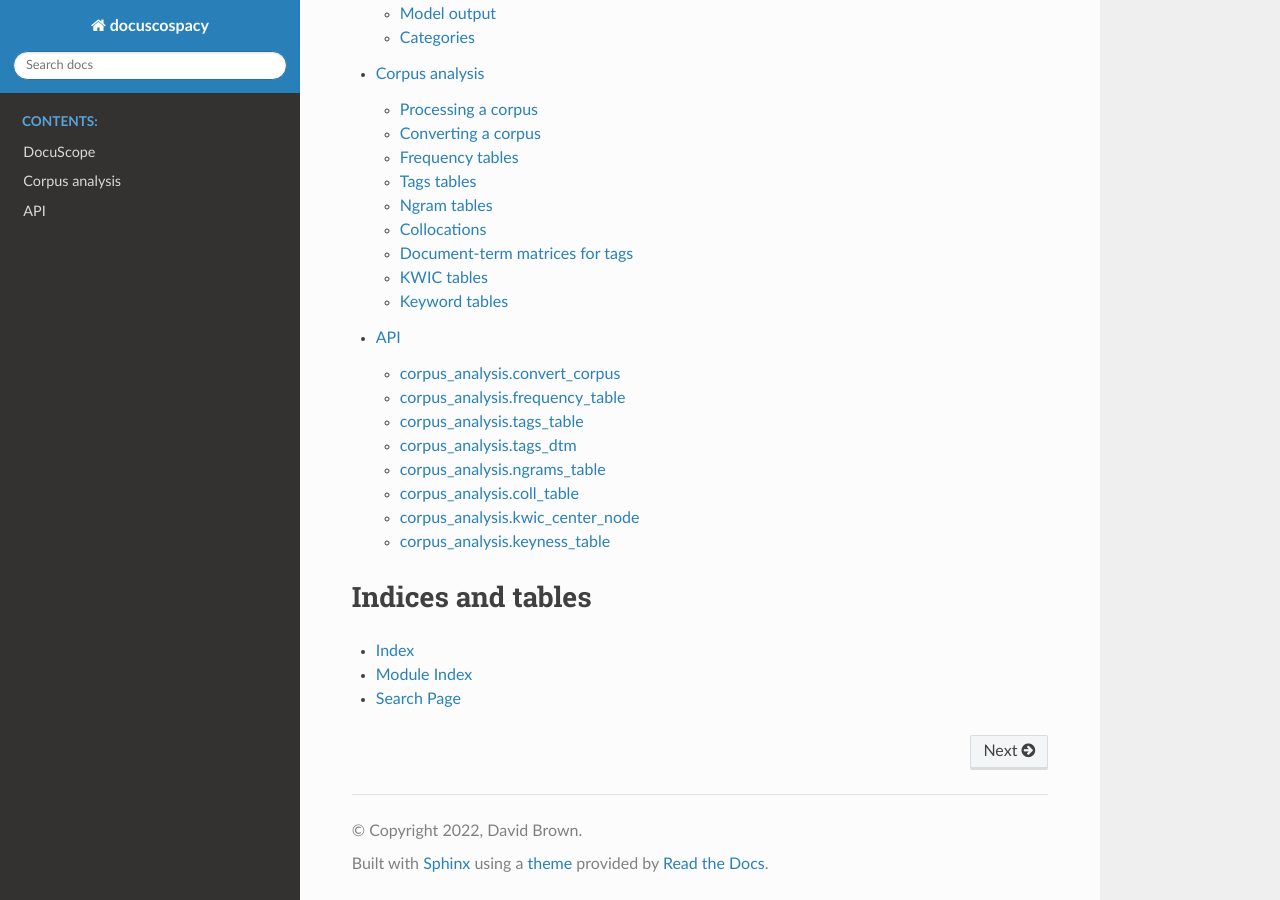
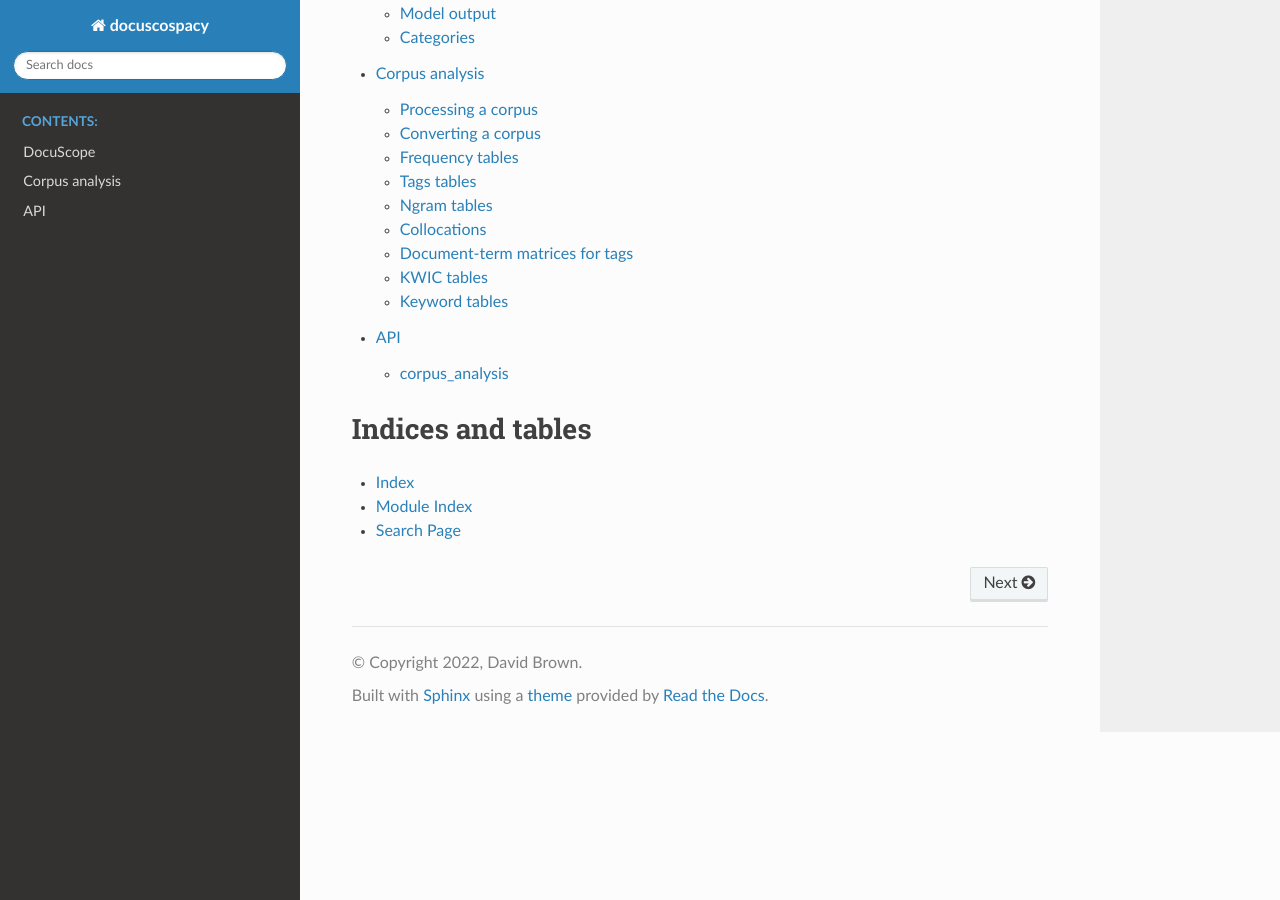
Before and after one commit to browndw/docuscospacy, a Sphinx documentation site: the page built from docs/source/index.rst, in a window 1280 px wide and 900 px high, scrolled down 2131 px. Built offline with Sphinx 7.4.7 and the Read the Docs theme 2.0.0, drawn with Linux system fonts in a browser that asks for light colours; pages that are not in the unit, such as notebooks, are missing from menus.

```diff
--- a/docs/source/api.rst
+++ b/docs/source/api.rst
@@ -3,50 +3,8 @@
 API
 ===
 
-corpus_analysis.convert_corpus
-------------------------------
+corpus_analysis
+---------------
 
-.. automodule:: corpus_analysis.convert_corpus
+.. automodule:: docuscospacy.corpus_analysis
     :members:
-
-corpus_analysis.frequency_table
--------------------------------
-
-.. automodule:: corpus_analysis.frequency_table
-    :members:
-
-corpus_analysis.tags_table
---------------------------
-
-.. automodule:: docuscospacy.corpus_analysis.tags_table
-    :members:
-
-corpus_analysis.tags_dtm
-------------------------
-
-.. automodule:: docuscospacy.corpus_analysis.tags_dtm
-    :members:
-
-corpus_analysis.ngrams_table
-----------------------------
-
-.. automodule:: docuscospacy.corpus_analysis.ngrams_table
-    :members:
-
-corpus_analysis.coll_table
---------------------------
-
-.. automodule:: docuscospacy.corpus_analysis.coll_table
-    :members:
-
-corpus_analysis.kwic_center_node
---------------------------------
-
-.. automodule:: docuscospacy.corpus_analysis.kwic_center_node
-    :members:
-
-corpus_analysis.keyness_table
------------------------------
-
-.. automodule:: docuscospacy.corpus_analysis.keyness_table
-    :members:
```
